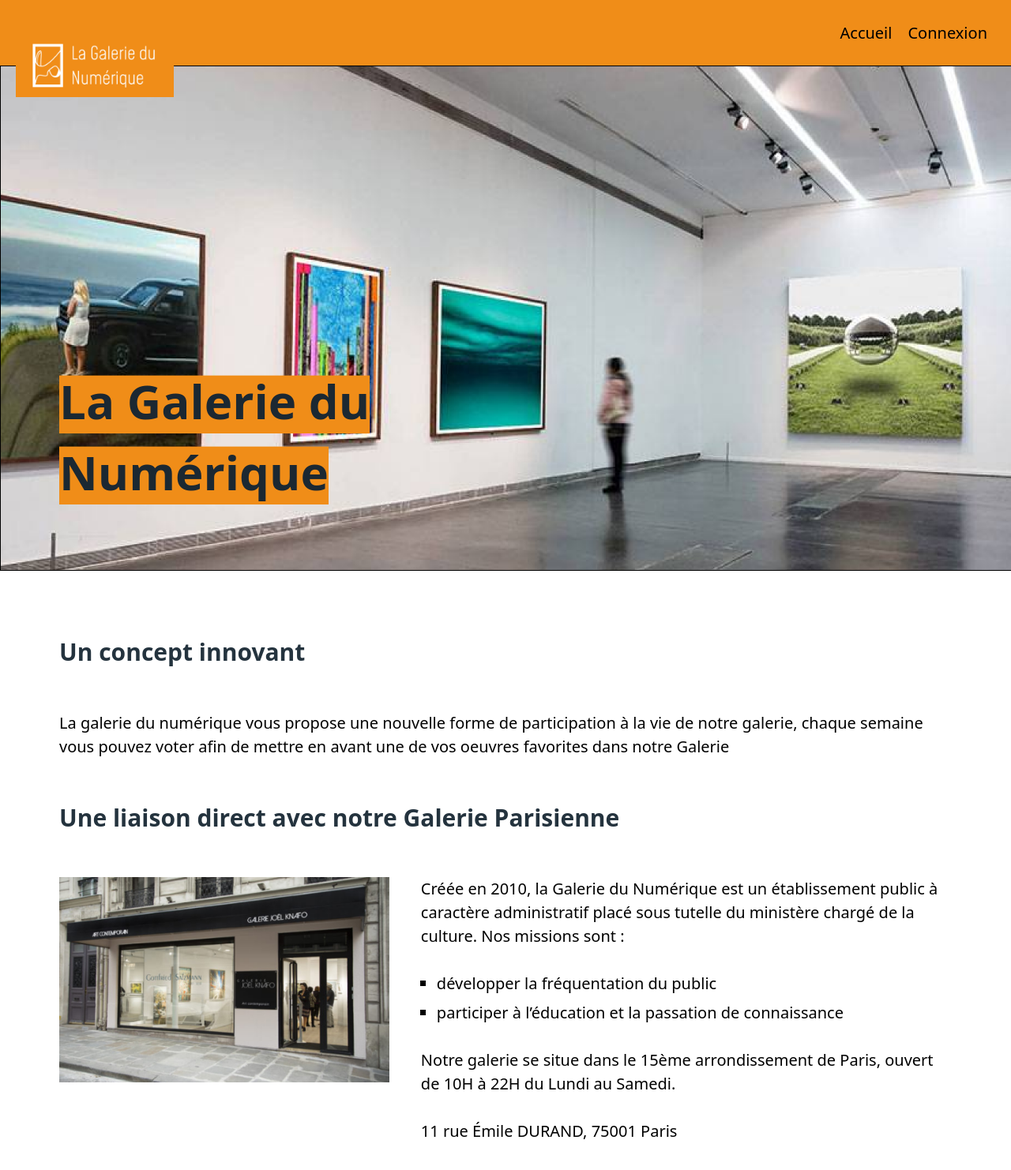
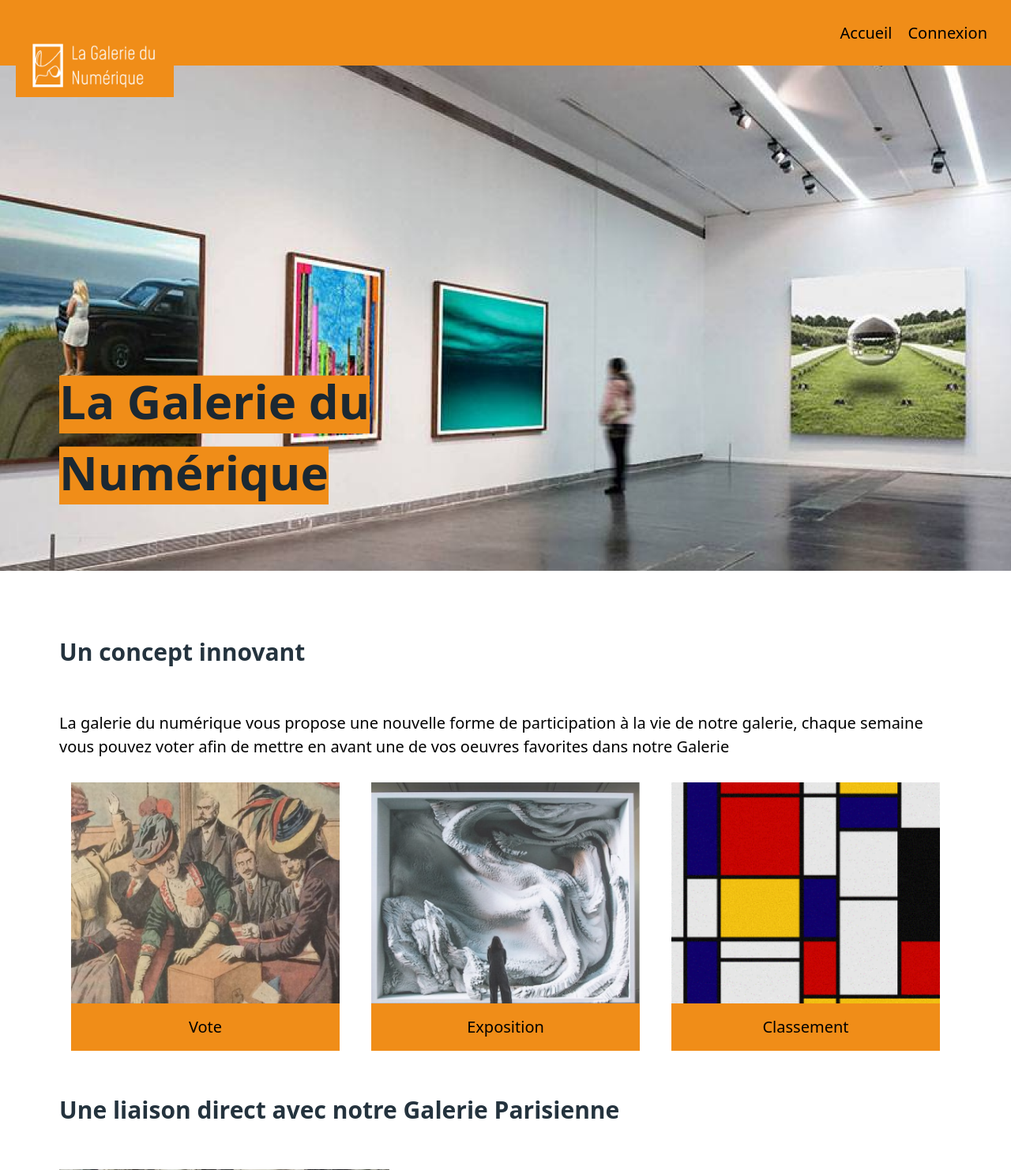
Before and after one commit to arthurgeay/galerie-du-numerique, a Django app: page / in a window 1280 px wide. Shown: the top 1482 px of the page at 79% size. Run offline with Django 4.2, Linux system fonts and the light colour scheme.

Commit message:
🚧 adding squares

```diff
--- a/artwork_gallery/static/css/home.css
+++ b/artwork_gallery/static/css/home.css
@@ -71,3 +71,31 @@
         max-width: 100%;
     }
 }
+
+.squares {
+    display: flex;
+    justify-content: center;
+    align-items: center;
+    flex-wrap: wrap;
+    gap: 2rem;
+}
+
+.square {
+    width: 17rem;
+    height: 17rem;
+}
+
+.square-image {
+    background-color: var(--card);
+    width: 100%;
+    height: 100%;
+}
+
+.square-infos {
+    background-color: var(--primary);
+    text-align: center;
+    height: 3rem;
+    position: relative;
+    top: -3rem;
+    line-height: 3rem;
+}
--- a/artwork_gallery/templates/presentation/index.html
+++ b/artwork_gallery/templates/presentation/index.html
@@ -14,6 +14,29 @@
 {% block content %}
 <h2>Un concept innovant</h2>
 <p>La galerie du numérique vous propose une nouvelle forme de participation à la vie de notre galerie, chaque semaine vous pouvez voter afin de mettre en avant une de vos oeuvres favorites dans notre Galerie</p>
+<div class="squares">
+    <div class="square">
+        <div class="square-image">
+            {% load static %}
+            <img src="{% static 'images/art-3.png' %}" alt="" class="square-img">
+        </div>
+        <div class="square-infos">Vote</div>
+    </div>
+    <div class="square">
+        <div class="square-image">
+            {% load static %}
+            <img src="{% static 'images/art-2.png' %}" alt="" class="square-img">
+        </div>
+        <div class="square-infos">Exposition</div>
+    </div>
+    <div class="square">
+        <div class="square-image">
+            <img src="{% static 'images/art-1.png' %}" alt="" class="square-img">
+        </div>
+        <div class="square-infos">Classement</div>
+    </div>
+</div>
+
 <h2>Une liaison direct avec notre Galerie Parisienne</h2>
 {% include "presentation.html" %}
 <h2>Témoignages de nos visiteurs</h2>
```
Also changed, not shown: artwork_gallery/static/images/art-1.png (added), artwork_gallery/static/images/art-2.png (added), artwork_gallery/static/images/art-3.png (added), artwork_gallery/static/images/inside.png.
